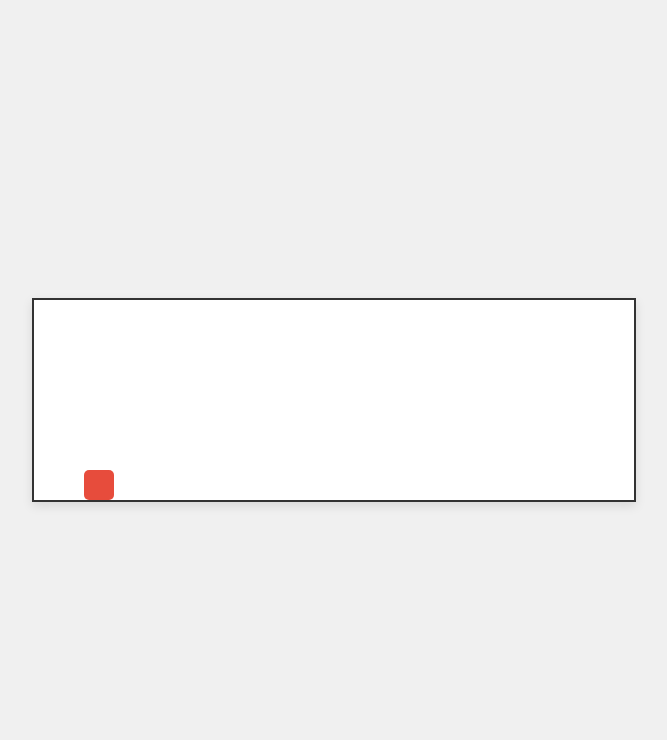
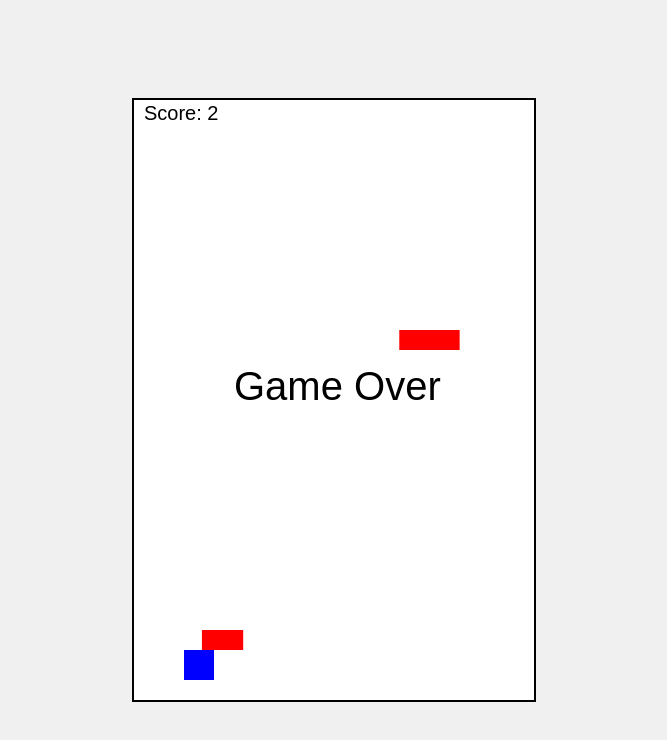
Before and after one commit to Darlayx/Obstacle-Game, a plain HTML site: page index.html in a window 1280 px wide. Shown: the whole page, without its empty margins (306-973 px from the left). Drawn offline with Linux system fonts and the light colour scheme.

Commit message:
Update index.html

```diff
--- a/index.html
+++ b/index.html
@@ -2,109 +2,107 @@
 <html lang="id">
 <head>
     <meta charset="UTF-8">
-  <title>Game Obstacle Sederhana</title>
+    <meta name="viewport" content="width=device-width, initial-scale=1.0">
+    <title>Game Obstacle</title>
     <style>
-    /* Gaya dasar untuk body */
         body {
-      margin: 0;
-      padding: 0;
-      background-color: #f0f0f0;
             display: flex;
             justify-content: center;
             align-items: center;
             height: 100vh;
-      font-family: Arial, sans-serif;
+            margin: 0;
+            background-color: #f0f0f0;
         }
-
-    /* Area permainan */
-    #game {
-      position: relative;
-      width: 600px;
-      height: 200px;
+        #gameCanvas {
+            border: 2px solid #000;
             background-color: #fff;
-      overflow: hidden;
-      border: 2px solid #333;
-      box-shadow: 0 4px 10px rgba(0, 0, 0, 0.1);
-    }
-
-    /* Pemain */
-    #player {
-      position: absolute;
-      width: 30px;
-      height: 30px;
-      background-color: #e74c3c;
-      bottom: 0;
-      left: 50px;
-      border-radius: 5px;
-    }
-
-    /* Animasi lompat untuk pemain */
-    .jump {
-      animation: jump 0.5s ease;
-    }
-
-    @keyframes jump {
-      0% { bottom: 0; }
-      50% { bottom: 120px; }
-      100% { bottom: 0; }
-    }
-
-    /* Rintangan */
-    #obstacle {
-      position: absolute;
-      width: 30px;
-      height: 30px;
-      background-color: #2ecc71;
-      bottom: 0;
-      left: 600px; /* Mulai keluar dari sisi kanan */
-      animation: obstacleMove 1.5s linear infinite;
-    }
-
-    @keyframes obstacleMove {
-      0% { left: 600px; }
-      100% { left: -30px; }
         }
     </style>
 </head>
 <body>
-  <div id="game">
-    <div id="player"></div>
-    <div id="obstacle"></div>
-  </div>
+    <canvas id="gameCanvas" width="400" height="600"></canvas>
+    <script>
+        const canvas = document.getElementById('gameCanvas');
+        const ctx = canvas.getContext('2d');
 
-  <script>
-    // Variabel untuk elemen pemain dan rintangan
-    var player = document.getElementById("player");
-    var obstacle = document.getElementById("obstacle");
+        let character = { x: 50, y: 550, width: 30, height: 30 };
+        let obstacles = [];
+        let score = 0;
+        let gameOver = false;
 
-    // Fungsi untuk membuat pemain melompat
-    function jump() {
-      if (player.classList.contains("jump")) return; // Hindari lompatan ganda
-      player.classList.add("jump");
-      setTimeout(function() {
-        player.classList.remove("jump");
-      }, 500); // Sesuaikan dengan durasi animasi jump
+        function drawCharacter() {
+            ctx.fillStyle = 'blue';
+            ctx.fillRect(character.x, character.y, character.width, character.height);
         }
 
-    // Listener untuk mendeteksi tombol spasi agar pemain melompat
-    document.addEventListener("keydown", function(event) {
-      if (event.code === "Space") {
-        jump();
+        function drawObstacles() {
+            for (let obstacle of obstacles) {
+                ctx.fillStyle = 'red';
+                ctx.fillRect(obstacle.x, obstacle.y, obstacle.width, obstacle.height);
+            }
+        }
+
+        function generateObstacle() {
+            const width = Math.random() * 50 + 20;
+            const x = Math.random() * (canvas.width - width);
+            obstacles.push({ x: x, y: 0, width: width, height: 20 });
+        }
+
+        function updateObstacles() {
+            for (let i = obstacles.length - 1; i >= 0; i--) {
+                obstacles[i].y += 5; // Move downwards
+                if (obstacles[i].y > canvas.height) {
+                    obstacles.splice(i, 1);
+                    score++;
+                }
+            }
+        }
+
+        function checkCollision() {
+            for (let obstacle of obstacles) {
+                if (character.x < obstacle.x + obstacle.width &&
+                    character.x + character.width > obstacle.x &&
+                    character.y < obstacle.y + obstacle.height &&
+                    character.y + character.height > obstacle.y) {
+                    gameOver = true;
+                }
+            }
+        }
+
+        function drawScore() {
+            ctx.fillStyle = 'black';
+            ctx.font = '20px Arial';
+            ctx.fillText('Score: ' + score, 10, 20);
+        }
+
+        function gameLoop() {
+            if (gameOver) {
+                ctx.fillStyle = 'black';
+                ctx.font = '40px Arial';
+                ctx.fillText('Game Over', 100, canvas.height / 2);
+                return;
+            }
+
+            ctx.clearRect(0, 0, canvas.width, canvas.height);
+            drawCharacter();
+            drawObstacles();
+            drawScore();
+            updateObstacles();
+            checkCollision();
+
+            requestAnimationFrame(gameLoop);
+        }
+
+        document.addEventListener('keydown', (event) => {
+            if (event.key === 'ArrowRight' && character.x < canvas.width - character.width) {
+                character.x += 15;
+            } else if (event.key === 'ArrowLeft' && character.x > 0) {
+                character.x -= 15;
             }
         });
 
-    // Cek tabrakan setiap 10ms
-    var collisionInterval = setInterval(function() {
-      var playerBottom = parseInt(window.getComputedStyle(player).getPropertyValue("bottom"));
-      var obstacleLeft = parseInt(window.getComputedStyle(obstacle).getPropertyValue("left"));
-
-      // Jika rintangan berada dalam jarak horizontal pemain dan pemain tidak melompat cukup tinggi
-      if (obstacleLeft < 80 && obstacleLeft > 20 && playerBottom < 30) {
-        clearInterval(collisionInterval);
-        alert("Game Over!");
-        obstacle.style.animation = "none"; // Hentikan pergerakan rintangan
-      }
-    }, 10);
+        setInterval(generateObstacle, 1000);
+        gameLoop();
     </script>
 </body>
 </html>
```
Lines whose indentation alone changed are shown as unchanged.
